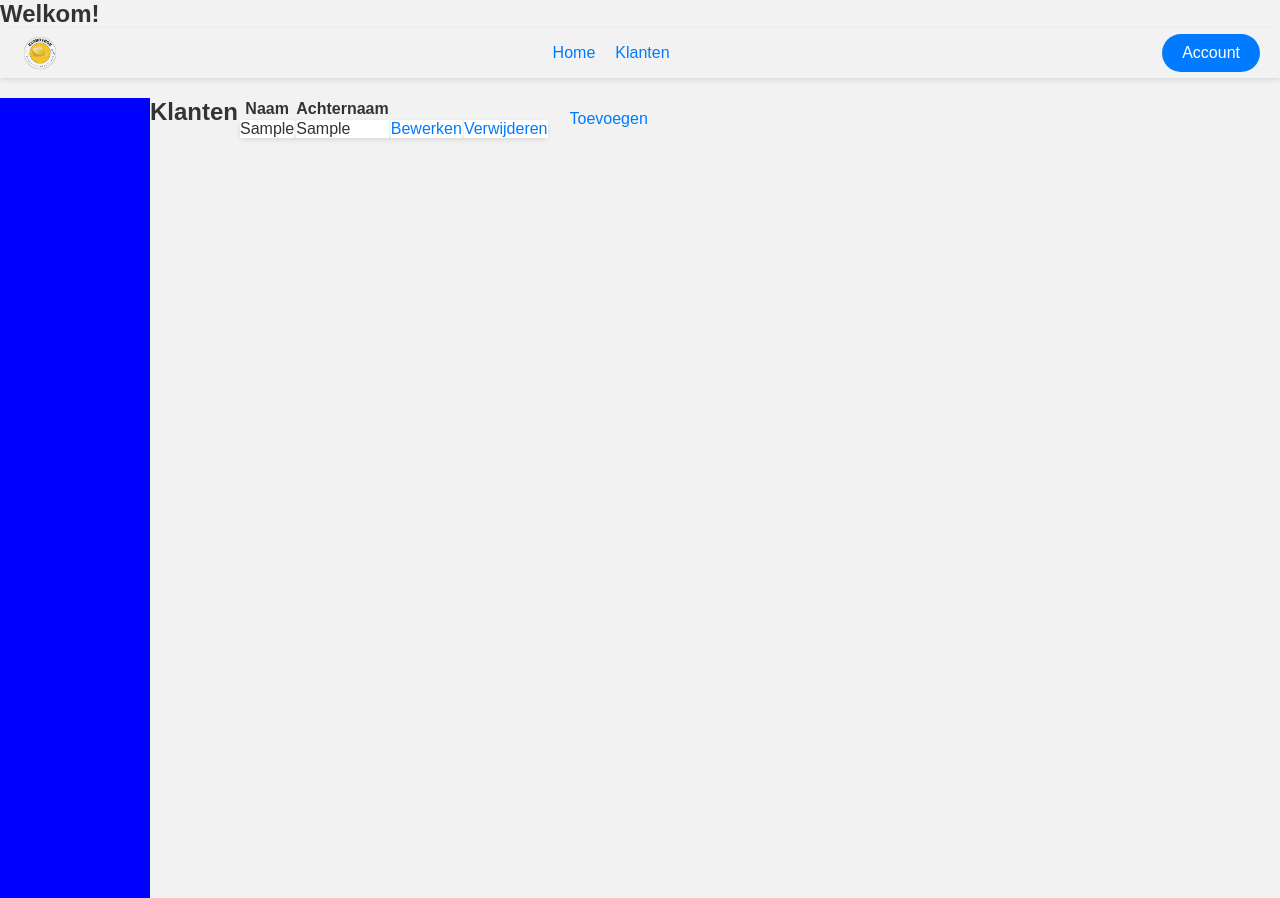
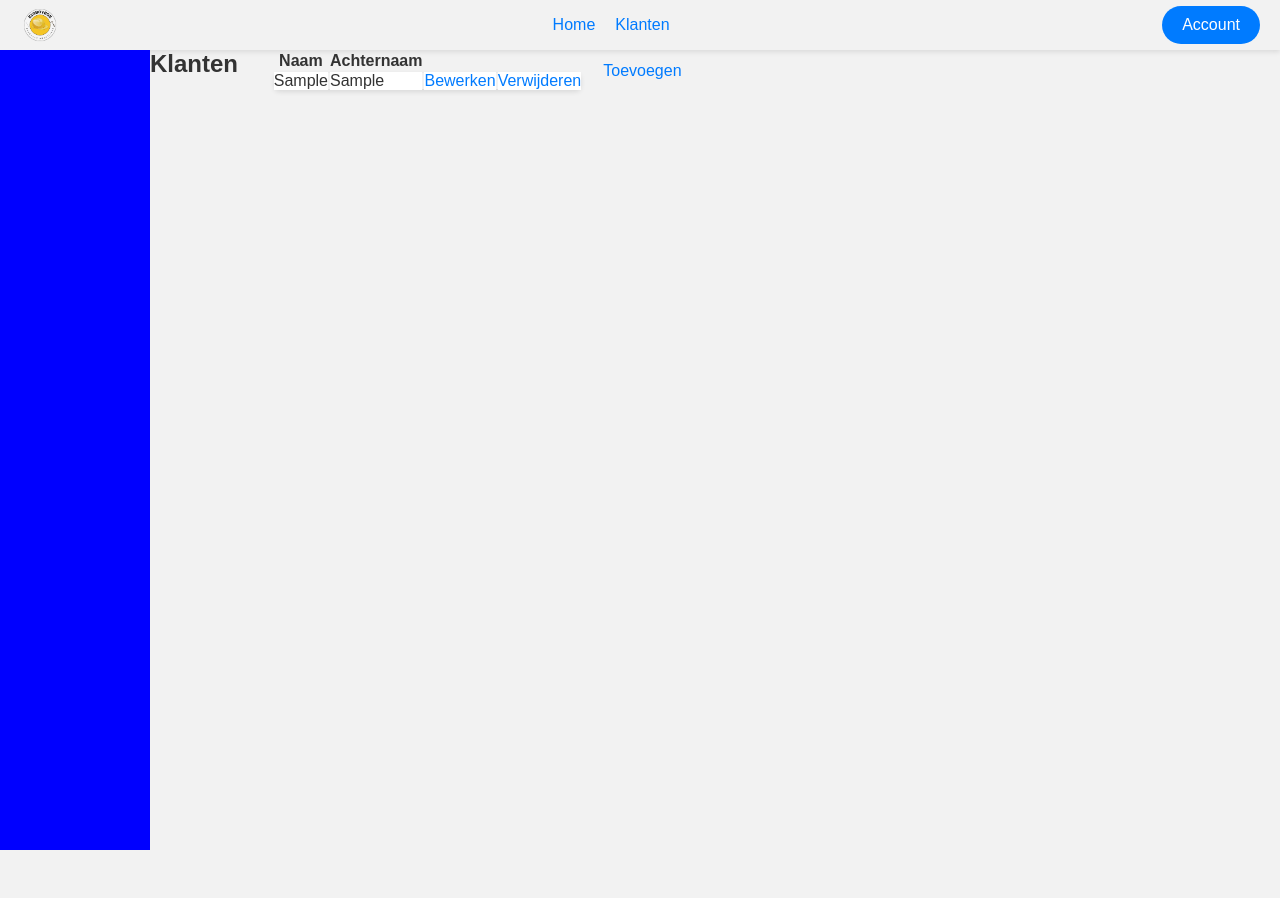
Before and after one commit to SamGolstein/BigBoyBobDeEchte, a PHP site: page /Public/Klanten/index.php in a window 1280 px wide. After the commit the page ends 850 px from the top, so only its background shows below. Run offline with PHP 8.4, Linux system fonts and the light colour scheme; tables that the repository leaves empty or names only in its code hold one stand-in row (values such as "Sample post"); data that the repository does not hold is empty.

Commit message:
frontend

```diff
--- a/Public/Klanten/index.php
+++ b/Public/Klanten/index.php
@@ -20,14 +20,8 @@ $klant = $klanten->getAllKlanten();
 </head>
 </head>
 <body>
-    <nav>
-        <h1>Welkom!</h1>
-        <form action="" method="post">
-        </form>
-    </nav>
-
-<body>
-    <nav class="navBar">
+        <body>
+            <nav class="navBar">
         <img src="../../img/BigBoyBobLogo.png" alt="BigBoyBobLogo">
         <ul>
             <li><a href="../Cijfers/index.php">Home</a></li>
--- a/style/index.css
+++ b/style/index.css
@@ -2,10 +2,10 @@
     margin: 0;
     padding: 0;
     box-sizing: border-box;
+    font-family: Arial, sans-serif;
 }
 
 body {
-    font-family: Arial, sans-serif;
     background-color: #f2f2f2;
     color: #333;
 }
@@ -25,6 +25,7 @@ main {
         display: grid;
         grid-template-columns: repeat(3, 1fr);
         gap: 20px;
+        margin: 0 auto;
     }
 
     .customer {
@@ -43,7 +44,6 @@ main {
     height: 50px;
     color: #fff;
     padding: 10px 20px;
-    margin-bottom: 20px;
     box-shadow: 0 2px 5px rgba(0, 0, 0, 0.1);
     display: flex;
     justify-content: space-between;
@@ -88,13 +88,6 @@ main {
     background-color: blue;
 }
 
-h1 {
-    font-size: 24px;
-    font-weight: bold;
-    margin-bottom: 10px;
-    margin: 0 auto;
-}
-
 p {
     font-size: 16px;
     line-height: 1.5;
@@ -109,5 +102,3 @@ a {
 a:hover {
     text-decoration: underline;
 }
-
-/* Add more styles as needed */
```
